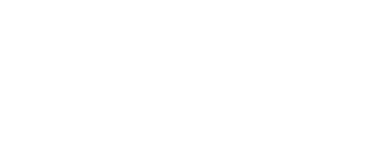
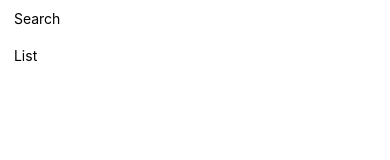
Before and after one commit to Martin-Alvarado-A/MealsToGo, a React Native app: screen / in a window 390 px wide. Shown: the top 160 px of the page. Built offline with nearby package versions, Linux system fonts and the light colour scheme.

Commit message:
Initial Container setup

```diff
--- a/App.js
+++ b/App.js
@@ -1,12 +1,36 @@
-import { StatusBar } from 'expo-status-bar';
-import { StyleSheet, Text, View } from 'react-native';
+import React from 'react';
+import {
+    StyleSheet,
+    Text,
+    View,
+    SafeAreaView,
+    Platform,
+    StatusBar,
+} from 'react-native';
 
 export default function App() {
-    return <View style={styles.container}></View>;
+    return (
+        <SafeAreaView style={styles.app}>
+            <View style={styles.app__search}>
+                <Text> Search </Text>
+            </View>
+            <View style={styles.app__list}>
+                <Text> List </Text>
+            </View>
+        </SafeAreaView>
+    );
 }
 
 const styles = StyleSheet.create({
-    container: {
+    app: {
         flex: 1,
+        paddingTop: Platform.OS === 'android' ? StatusBar.currentHeight : 0,
+    },
+    app__search: {
+        padding: 10,
+    },
+    app__list: {
+        flex: 1,
+        padding: 10,
     },
 });
```
